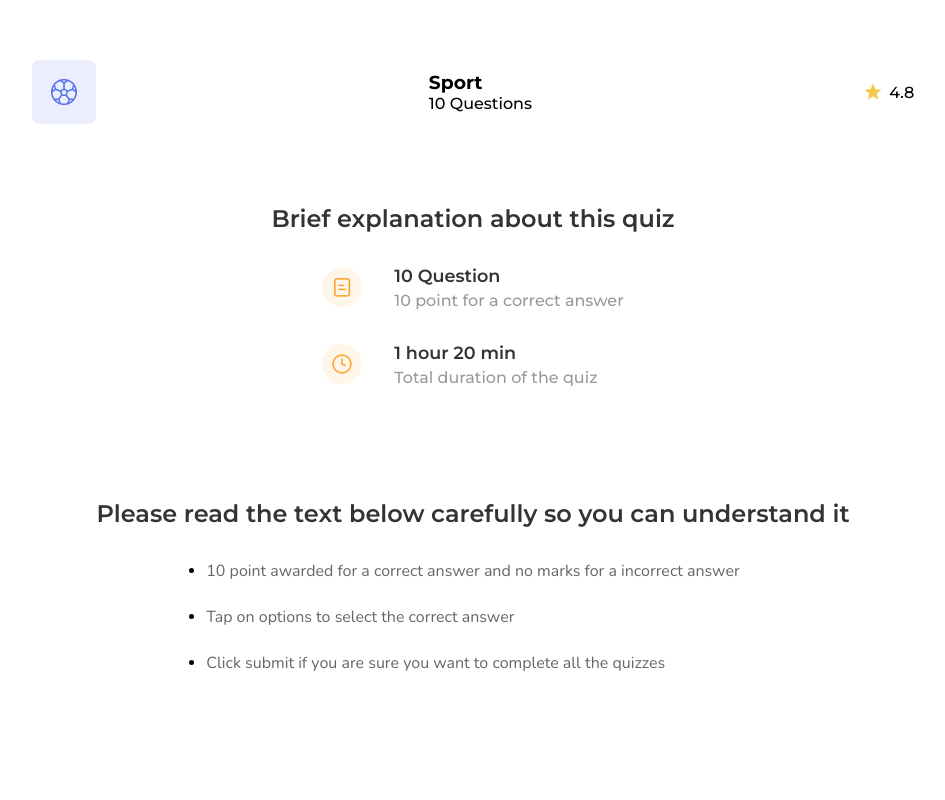
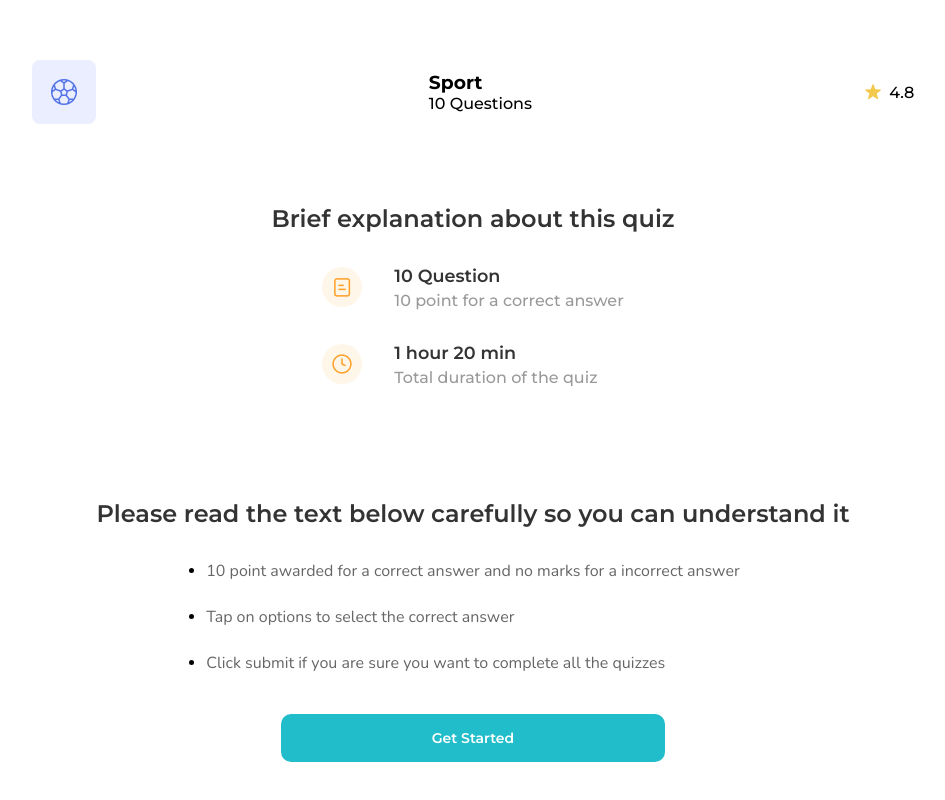
Before and after one commit to CarolMaiaP/quiz-modern-app, a React (Vite) app: page /detail-sport in a window 1280 px wide. Shown: the part 356-1156 px from the top of the page, without its empty margins (167-1112 px from the left). Before the commit the page ends 1054 px from the top, so only its background shows below. Built offline with nearby package versions, Linux system fonts and the light colour scheme.

Commit message:
feat: Start sport quiz button added

```diff
--- a/src/pages/DetailSportQuiz.tsx
+++ b/src/pages/DetailSportQuiz.tsx
@@ -2,6 +2,7 @@ import { DetailBrief } from "../components/DetailBrief";
 import { DetailHeader } from "../components/DetailHeader";
 import { DetailRules } from "../components/DetailRules";
 import { DetailSport } from "../components/DetailSport";
+import { StartSportQuizButton } from "../components/StartSportQuizButton";
 
 export function DetailSportQuiz(){
   return(
@@ -10,6 +11,7 @@ export function DetailSportQuiz(){
       <DetailSport />
       <DetailBrief />
       <DetailRules />
+      <StartSportQuizButton />
     </>
   )
 }
```
